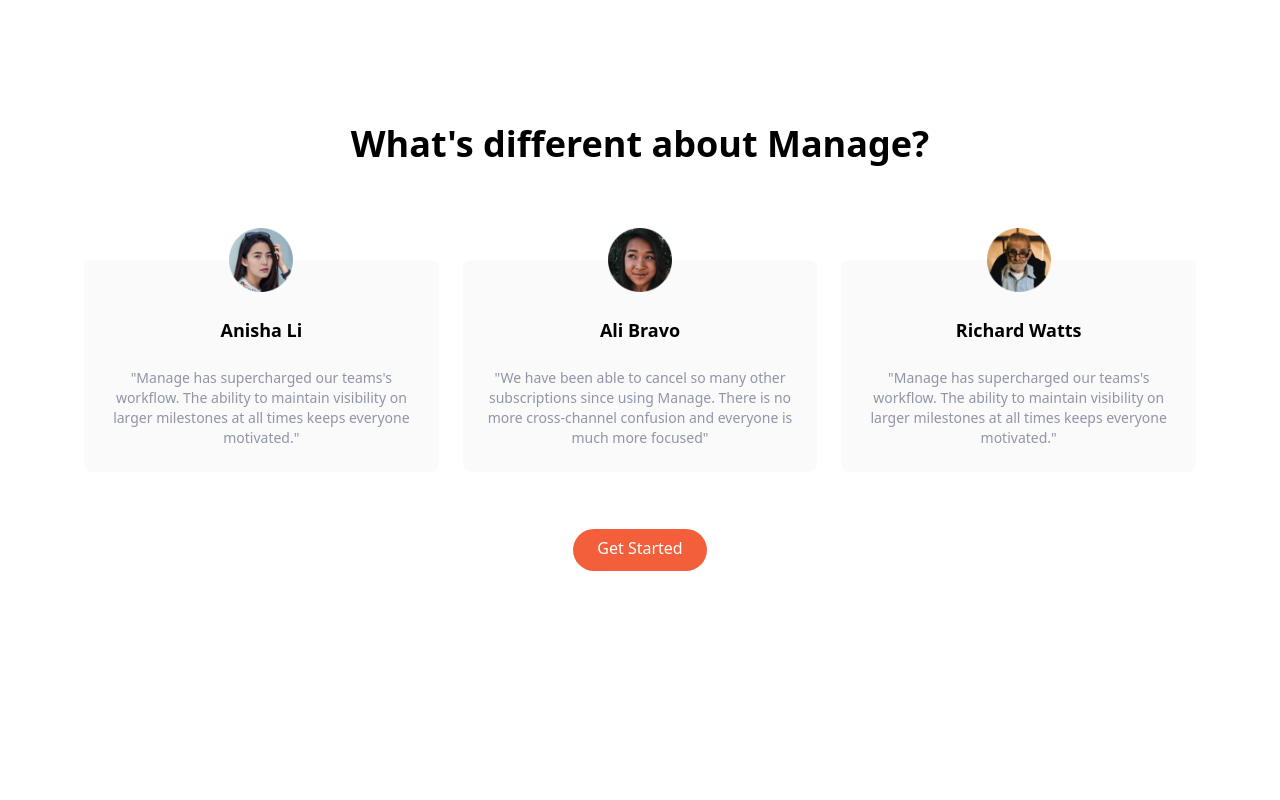
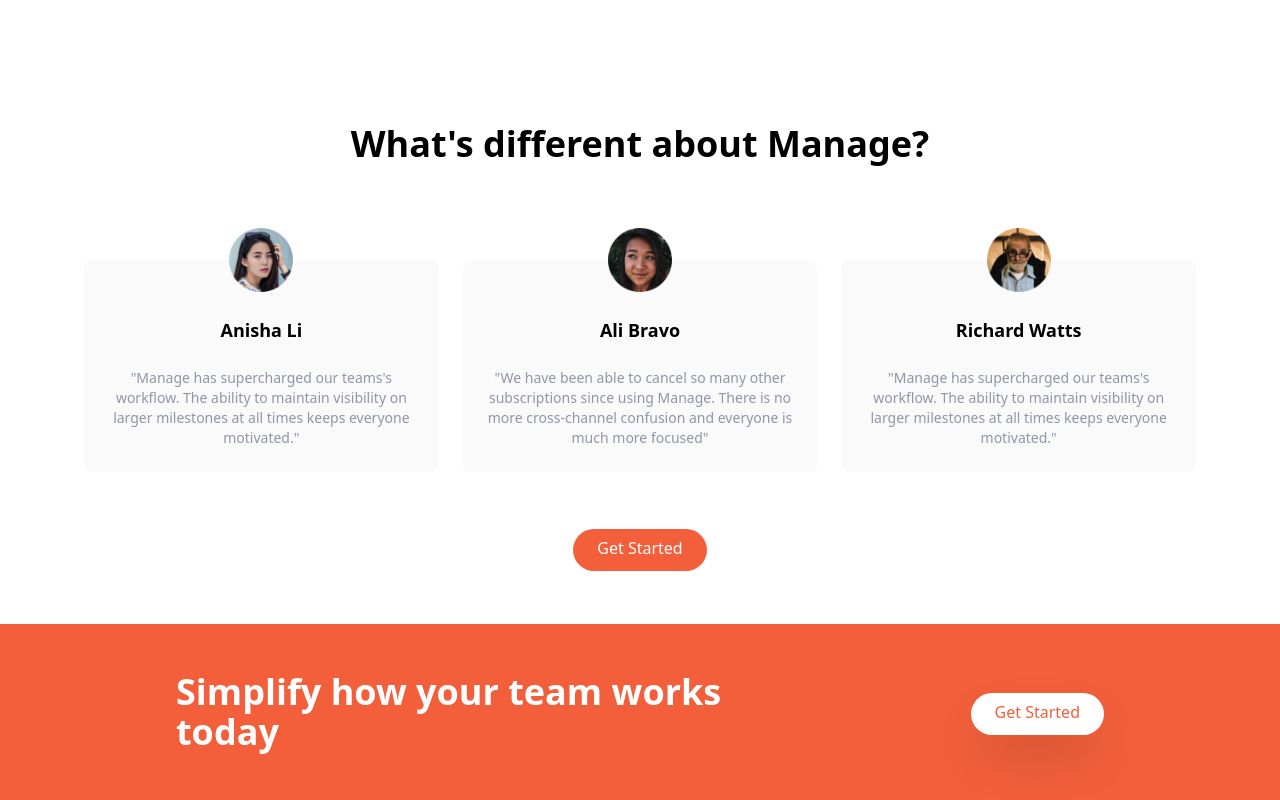
Before and after one commit to thomaserdmenger/manage-landing-page, a website: page src/index.html in a window 1280 px wide. Shown: the part 1176-1976 px from the top of the page. Before the commit the page ends 1800 px from the top, so only its background shows below. Drawn offline with Linux system fonts and the light colour scheme.

Commit message:
Add cta section

```diff
--- a/src/index.html
+++ b/src/index.html
@@ -240,5 +240,27 @@
         </div>
       </div>
     </section>
+
+    <!-- Call to action section -->
+    <section id="cta" class="bg-brightRed">
+      <!-- Flex container -->
+      <div
+        class="container mx-auto flex flex-col items-center justify-between space-y-12 px-6 py-24 md:flex-row md:space-y-0 md:py-12"
+      >
+        <!-- Heading -->
+        <h2
+          class="text-center text-5xl font-bold leading-tight text-white md:max-w-xl md:text-left md:text-4xl"
+        >
+          Simplify how your team works today
+        </h2>
+        <div>
+          <a
+            class="baseline rounded-full bg-white p-3 px-6 pt-2 text-brightRed shadow-2xl hover:bg-gray-300"
+            href="#"
+            >Get Started</a
+          >
+        </div>
+      </div>
+    </section>
   </body>
 </html>
```
Also changed, not shown: dist/output.css.
